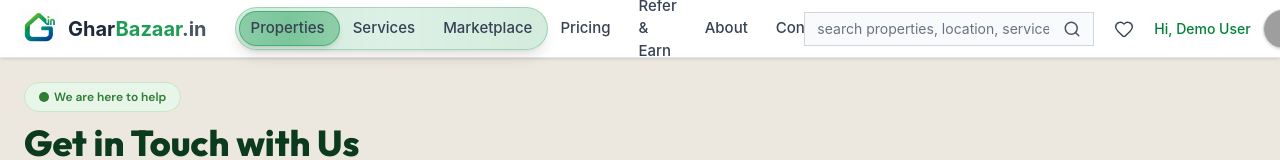
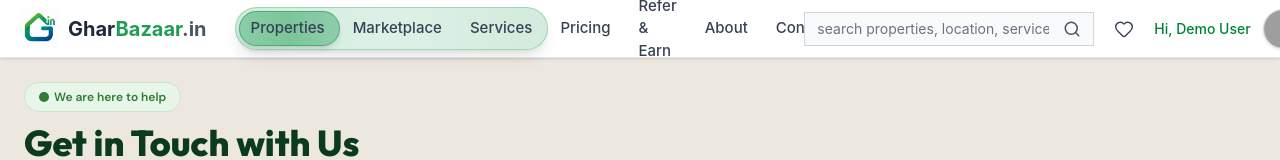
Before and after one commit to vishu-panwar/newgharbazaar, a React (Vite) app in the folder gharbazaar-client/: page /contact in a window 1280 px wide. Shown: the top 160 px of the page. Built offline with nearby package versions, Linux system fonts and the light colour scheme; no server answers; grey boxes are pictures that could not be loaded.

Commit message:
Reorder navigation: Properties, Marketplace, Services

```diff
--- a/gharbazaar-client/src/components/common/Navbar.jsx
+++ b/gharbazaar-client/src/components/common/Navbar.jsx
@@ -21,8 +21,8 @@ import { useGetBookmarkQuery } from "../../store/propertyQuery/getPropertyQuery"
 
 const NAV_LINKS = [
   { label: "Properties", path: "/" },
+  { label: "Marketplace", path: "/products-marketplace" },
   { label: "Services", path: "/services" },
-  { label: "Marketplace", path: "/products-marketplace" },
   { label: "Pricing", path: "/pricing" },
   { label: "Refer & Earn", path: "/refer-and-earn", isSpecial: true },
   { label: "About", path: "/about" },
@@ -142,15 +142,15 @@ export default function Navbar() {
                   className="absolute top-0 bottom-0 bg-gradient-to-r from-[#1f9d55]/40 via-[#1f9d55]/50 to-[#1f9d55]/40 backdrop-blur-md rounded-full border border-[#1f9d55]/60 shadow-md transition-all duration-300 ease-in-out"
                   style={{
                     left: location.pathname === "/" ? "0px" :
-                          location.pathname === "/services" ? "33.33%" :
-                          location.pathname === "/products-marketplace" ? "66.66%" : "0px",
+                          location.pathname === "/products-marketplace" ? "33.33%" :
+                          location.pathname === "/services" ? "66.66%" : "0px",
                     width: "33.33%",
                   }}
                 ></div>
 
                 {/* Links without dark green background - just text */}
                 {NAV_LINKS.filter(({ label }) =>
-                  ["Properties", "Services", "Marketplace"].includes(label)
+                  ["Properties", "Marketplace", "Services"].includes(label)
                 ).map(({ label, path }) => {
                   const isActive = location.pathname === path;
                   return (
@@ -169,7 +169,7 @@ export default function Navbar() {
 
               {/* Other nav links */}
               {NAV_LINKS.filter(({ label }) =>
-                !["Properties", "Services", "Marketplace"].includes(label)
+                !["Properties", "Marketplace", "Services"].includes(label)
               ).map(({ label, path, isSpecial }) => {
                 // Normal link for Refer & Earn without icon
                 return (
```
